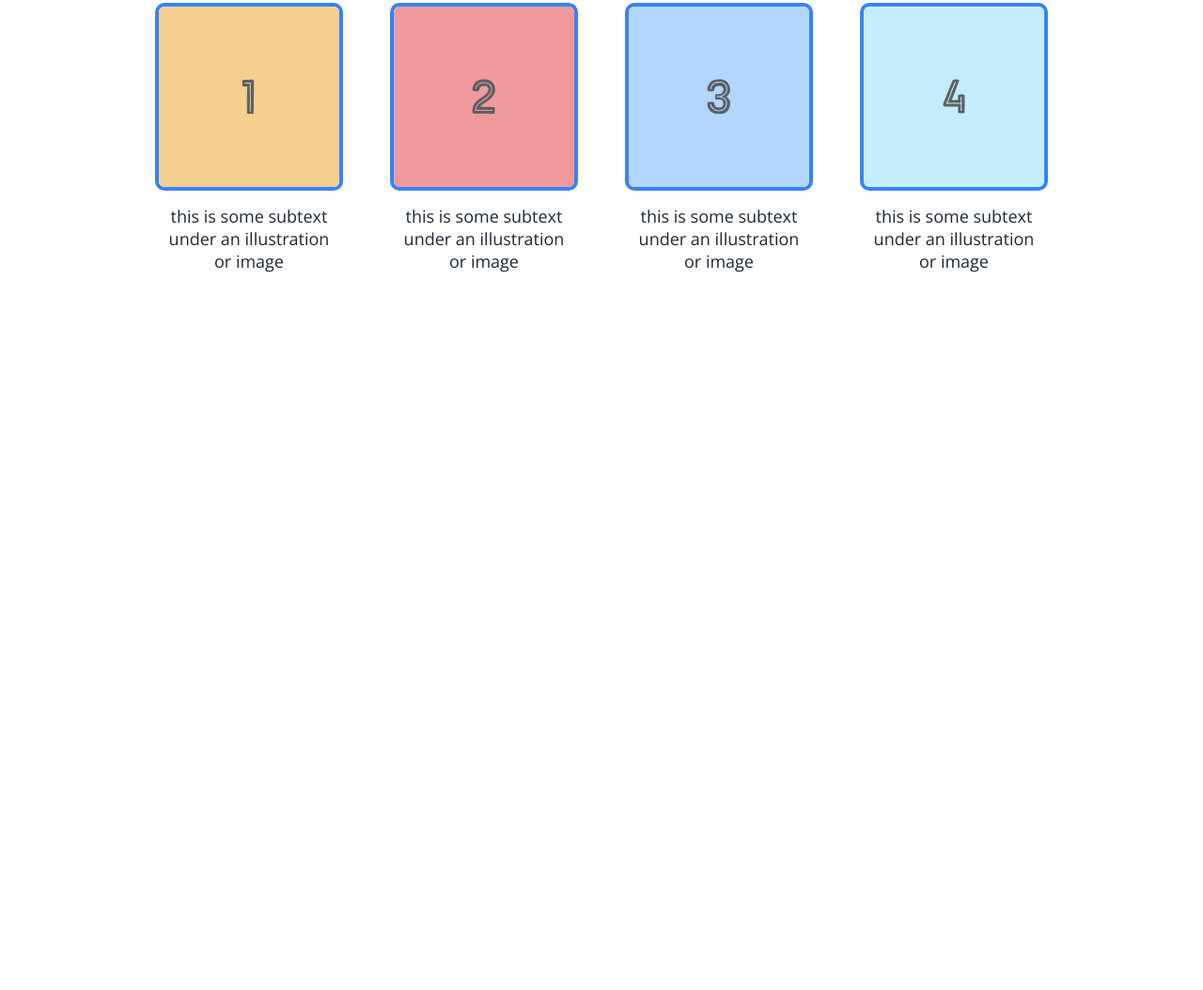
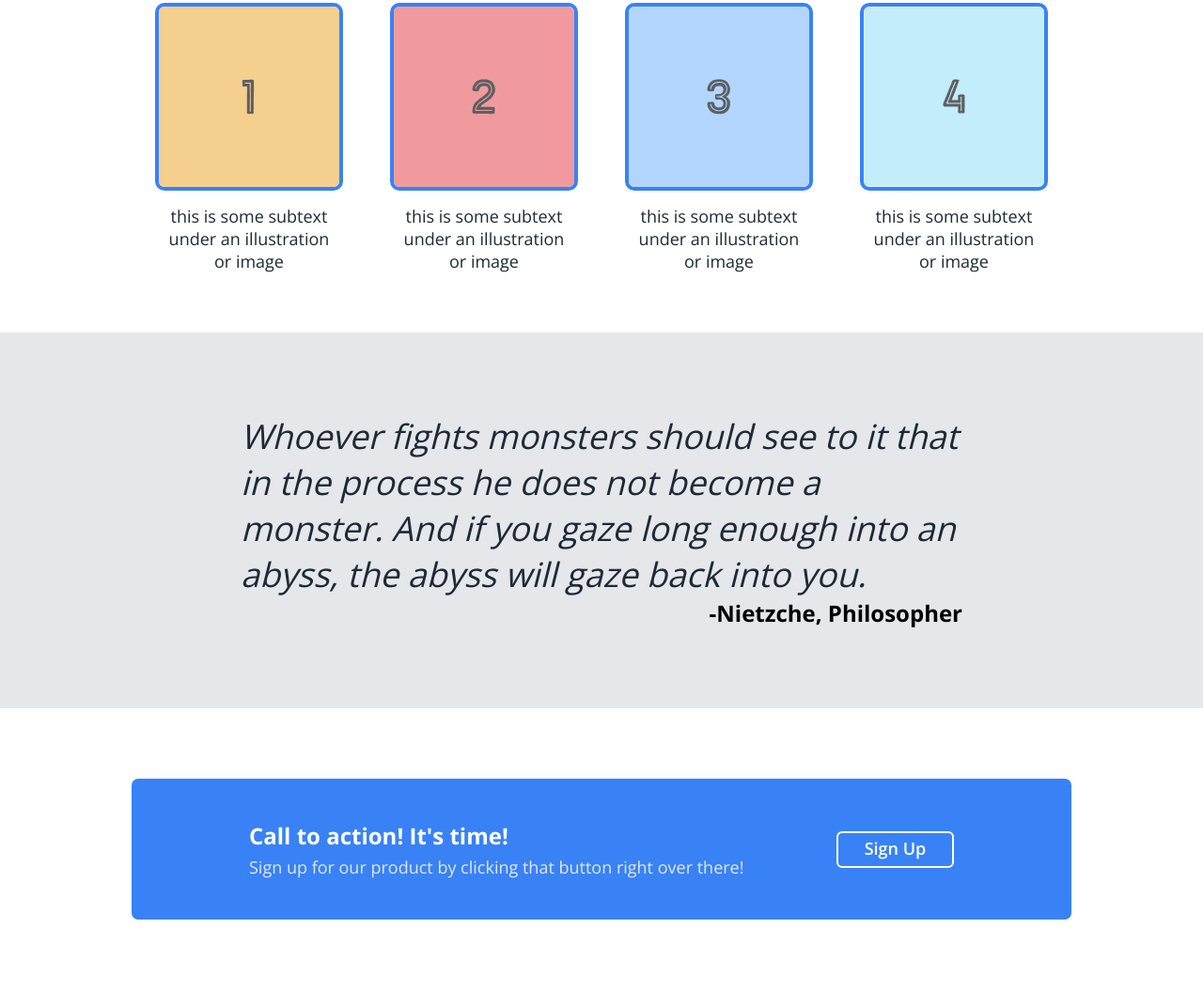
Before and after one commit to NeonEvergreen/landing-page, a plain HTML site: page index.html in a window 1280 px wide. Shown: the part 694-1748 px from the top of the page at 94% size. Before the commit the page ends 1048 px from the top, so only its background shows below. Drawn offline with nearby package versions, Linux system fonts and the light colour scheme.

Commit message:
Add quote and popup component
Add quote and popup component
Add background color to body
Add padding tweaks to main block text.

```diff
--- a/index.html
+++ b/index.html
@@ -38,6 +38,9 @@
             </div>
         </header>
     </div>
+
+    <!-- Section List container -->
+
     <div class="main body-container">
         <section class="middle main-body">
             <div class="main-body-title">Some Random Information.</div>
@@ -61,3 +64,32 @@
                 </div>
         </section>
     </div>
+
+    <!-- quote section -->
+    <div class="quote-section">
+        <div class="quote-body">
+            <div class="quote-content">Whoever fights monsters should see to it that in the process he does not become a monster. And if you gaze long enough into an abyss, the abyss will gaze back into you.</div>
+            <div class="quoter">-Nietzche, Philosopher</div>
+        </div>
+    </div>
+
+    <!-- Call to action section -->
+    <div class="call-to-action-section">
+        <div class="call-to-action-box">
+            <div class="popup-container">
+                <div class="popup-content">
+                    <div class="popup content title">
+                        Call to action! It's time!
+                    </div>
+                    <div class="popup content text">
+                        Sign up for our product by clicking that button right over there!
+                    </div>
+                </div>
+                <div class="popup button-container">
+                    <button class="popup signup-button">Sign Up</button>
+                </div>
+            </div>
+        </div>
+    </div>
+
+</body>
--- a/styles.css
+++ b/styles.css
@@ -6,6 +6,10 @@
     /* border:0.5px solid red; */
     text-decoration: none;
     color: black;
+}
+
+body{
+    background-color: #1f2937;
 }
 
 
@@ -85,6 +89,7 @@ nav{
 
 .main.body-container{
     height: 500px;
+    background-color: white;
 }
 
 .middle.main-body{
@@ -118,3 +123,94 @@ nav{
     border-radius: 10px;
     border: 4px solid #3882f6;
 }
+
+/* Quote Section */
+
+.quote-section{
+    height: 400px;
+    background-color: #e5e7eb;
+    display: flex;
+    justify-content: center;
+    align-items: center;
+}
+
+.quote-body{
+    width: 60%;
+}
+
+.quote-content{
+font-style: italic;
+font-weight: lighter;
+font-size: 36px;
+color: #1f2937;
+}
+
+.quoter{
+    font-weight:bold;
+    font-size: 24px;
+    text-align: right;
+}
+
+/* Popup section */
+
+.call-to-action-section{
+    background-color: white;
+    display: flex;
+    justify-content: center;
+    align-items: center;
+    height: 300px;
+}
+
+
+.call-to-action-box{
+    width: 1000px;
+    height: 150px;
+    border-radius: 7px;
+    background-color: #3882f6;
+    display: flex;
+    justify-content: center;
+    align-items: center;
+}
+
+.popup-container{
+    display: flex;
+    justify-content: space-between;
+    align-items: center;
+    width: 75%;
+}
+
+.popup.content{
+    color: white;
+}
+
+.popup-content{
+    display: flex;
+    flex-direction: column;
+    gap: 5px;
+}
+
+.popup.content.title{
+    font-size: 24px;
+    font-weight: 700;
+}
+
+.popup.content.text{
+    font-size: 18px;
+    color: #e5e7eb;
+}
+
+.button-container{
+    width: 200px;
+    display: flex;
+    justify-content: flex-end;
+}
+
+.popup.signup-button{
+    font-weight: 600;
+    border-radius: 6px;
+    font-size: 18px;
+    border: 2px solid white;
+    /* padding: 4px 100px; */
+    padding-top: 4px;
+    width: 125px;
+}
```
